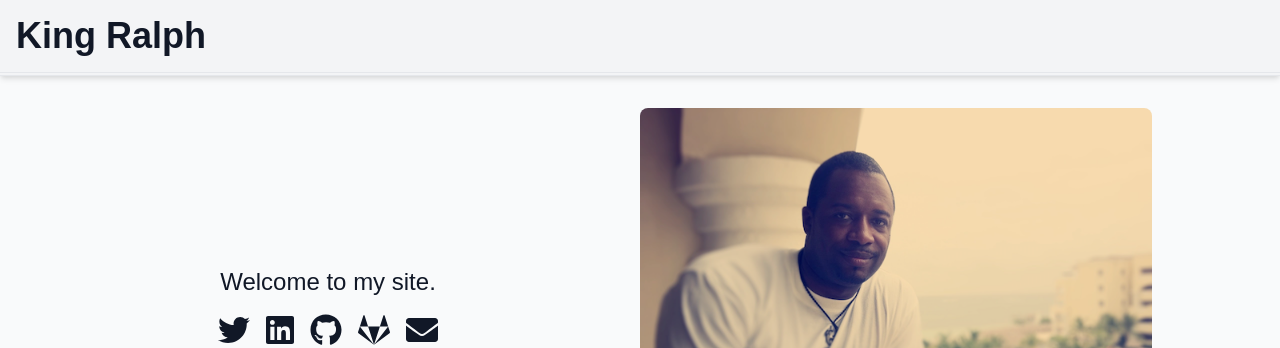
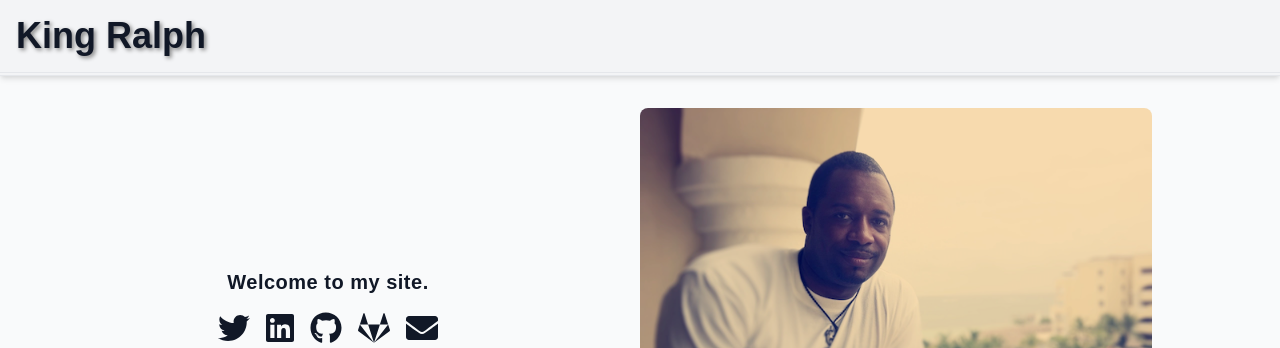
Before and after one commit to kingralph33/kingralph-dev, a Next.js app: page / in a window 1280 px wide. Shown: the top 348 px of the page. Built offline with nearby package versions, Linux system fonts and the light colour scheme; a web font is replaced by a local one.

Commit message:
added CSS utilities

```diff
--- a/components/navbar.js
+++ b/components/navbar.js
@@ -7,7 +7,7 @@ export default function NavBar(){
             <div className="flex flex-col md:flex-row md:space-x-4 space-y-2 md:space-y-0 items-center md:justify-between">
                 <div className="">
                     <Link href="/">
-                        <a className="text-3xl md:text-4xl text-gray-900 dark:text-gray-100 font-black hover:text-indigo-400 dark:hover:text-gray-600">King Ralph</a>
+                        <a className="text-3xl md:text-4xl text-gray-900 dark:text-gray-100 font-black hover:text-indigo-400 dark:hover:text-gray-600 text-shadow dark:text-shadow-wht">King Ralph</a>
                     </Link>
                 </div>
                 <div className="space-x-4 hidden">
--- a/pages/index.js
+++ b/pages/index.js
@@ -25,10 +25,10 @@ export default function Home() {
           />
         </div>
         <div className="text-center space-y-4">
-          <h2 className="text-2xl text-gray-900 dark:text-gray-100">Welcome to my site.</h2>
+          <h2 className="text-gray-900 dark:text-gray-100 font-semibold tracking-wide">Welcome to my site.</h2>
           <div className="space-x-4">
                 <Link href="https://twitter.com/KingRalph33">
-                    <a target="_blank" rel="noreferrer"><FontAwesomeIcon className="social-icons" icon={['fab', 'twitter']} size="2x" /></a>
+                    <a target="_blank" rel="noreferrer"><FontAwesomeIcon className="social-icons" icon={['fab', 'twitter']} size="2x"/></a>
                 </Link>
                 <Link href="https://www.linkedin.com/in/ralphkingjr/">
                     <a target="_blank" rel="noreferrer"><FontAwesomeIcon className="social-icons" icon={['fab', 'linkedin']} size="2x" /></a>
--- a/styles/globals.css
+++ b/styles/globals.css
@@ -6,5 +6,42 @@
     @apply text-gray-900 dark:text-gray-100 hover:text-indigo-400 dark:hover:text-gray-600;
 }
 
+@tailwind utilities;
 
-@tailwind utilities;
+@layer base {
+    h1 {
+        @apply text-2xl;
+    }
+    h2 {
+        @apply text-xl;
+    }
+    h3 {
+        @apply text-lg;
+    }
+}
+
+@layer utilities {
+    @variants responsive {
+        .text-shadow {
+            text-shadow: 2px 2px 4px #808080;
+        }
+        .text-shadow-md {
+            text-shadow: 4px 4px 8px #808080;
+        }
+        .text-shadow-lg {
+            text-shadow: 15px 15px 30px #808080;
+        }
+        .text-shadow-none {
+            text-shadow: none;
+        }
+        .text-shadow-wht {
+            text-shadow: 2px 2px 4px white;
+        }
+        .text-shadow-wht-md {
+            text-shadow: 4px 4px 8px white;
+        }
+        .text-shadow-wht-lg {
+            text-shadow: 15px 15px 30px white;
+        }
+    }
+}
```
